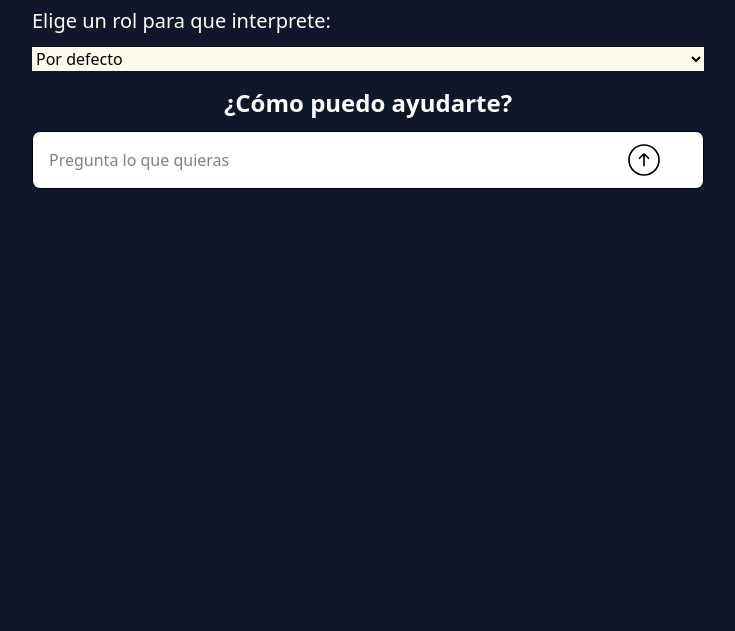
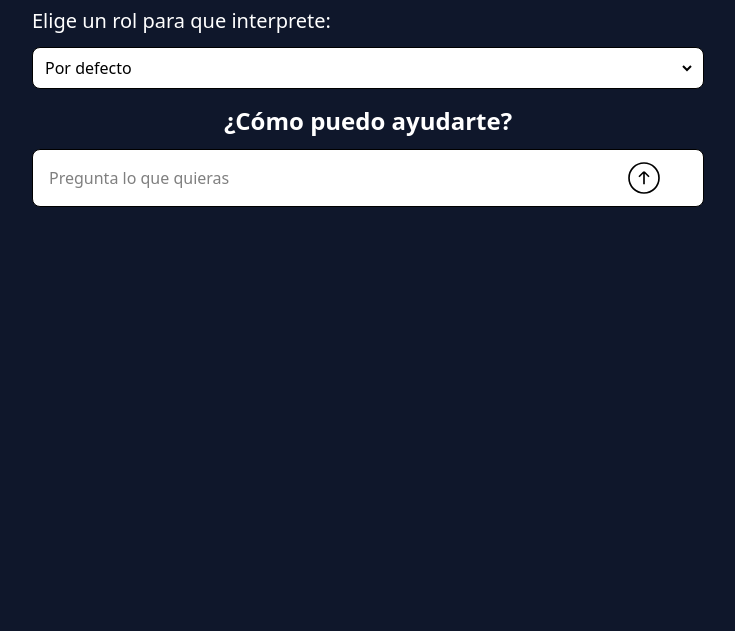
Before and after one commit to Diego-Oruezabal/clonGpt, a website built with Vite: page index.html in a window 1280 px wide. Shown: the part 169-800 px from the top of the page, without its empty margins (272-1007 px from the left). Built offline with nearby package versions, Linux system fonts and the light colour scheme; no server answers; what @openrouter/ai-sdk-provider would draw is missing.

Commit message:
Formato a rol prompt

```diff
--- a/index.html
+++ b/index.html
@@ -17,7 +17,7 @@
     <label for="role" class="text-white text-xl">Elige un rol para que interprete:</label>
 
 
-    <div class="flex flex-col space-y-3 bg-amber-50 mb-4">
+    <div class="flex flex-col space-y-3 mb-4 border bg-white p-2 rounded-lg w-full">
         <select id="role" class="text-black">
                 <option value="">Por defecto</option>
 
```
